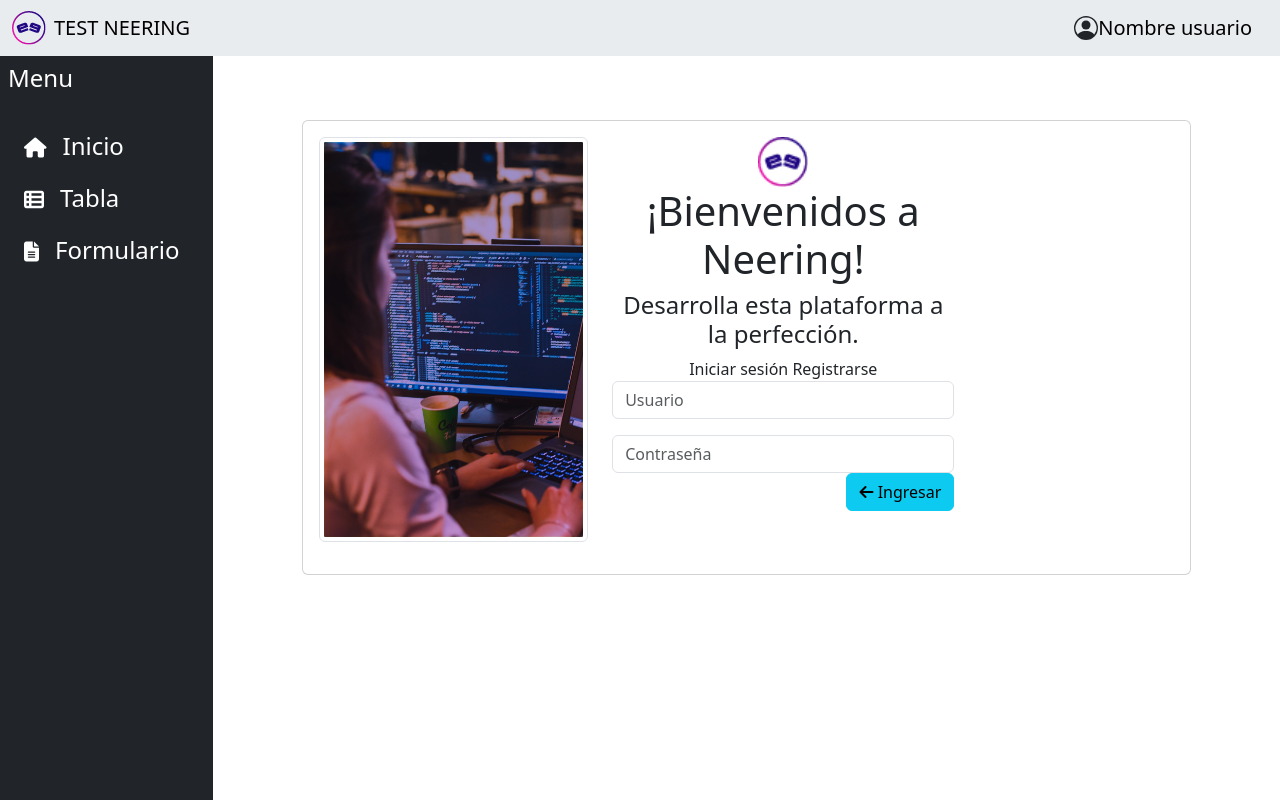
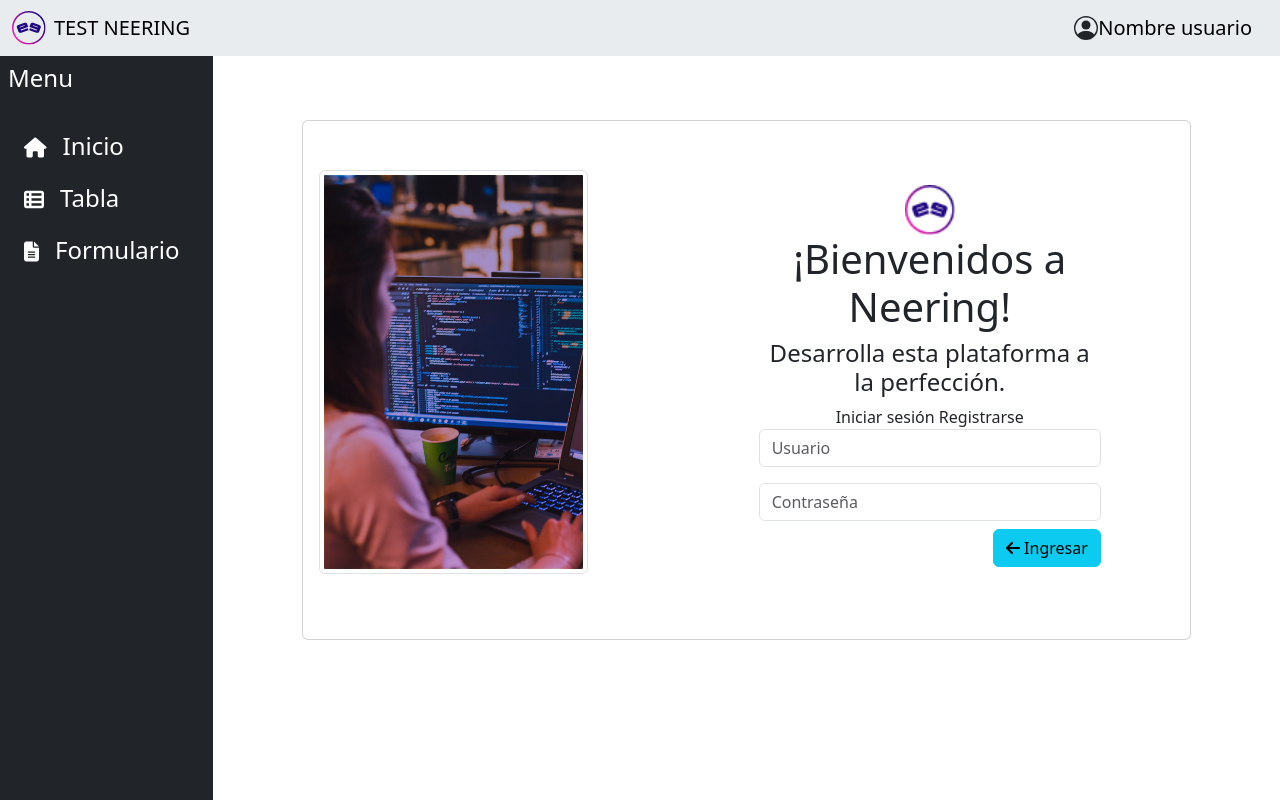
Before and after one commit to bas-clavijo/usuario-vue, a Vue app: page /home in a window 1280 px wide. Built offline with nearby package versions, Linux system fonts and the light colour scheme.

Commit message:
Modificacion en la estructura

```diff
--- a/src/views/HomeView.vue
+++ b/src/views/HomeView.vue
@@ -13,7 +13,7 @@
             </div>
 
             <!-- Columna para los campos de entrada de datos del usuario -->
-            <div class="col-lg-5 text-center">
+            <div class="col-lg-5 offset-lg-2 py-5 text-center">
               <div>
                 <img height="50" width="50" :src="require('@/assets/logo.png')" alt="">
               </div>
@@ -32,7 +32,7 @@
                 <input type="password" id="contraseña" placeholder="Contraseña" class="form-control">
               </div>
               <!-- Botón para ingresar -->
-              <div class="col-md-100 d-flex justify-content-end align-items-center ">
+              <div class="col-md-100 d-flex justify-content-end align-items-center py-2">
                 <router-link :to="{ path: '/tabla' }" class="btn btn-info">
                   <i class="fa-solid fa-arrow-left"></i> Ingresar
                 </router-link>
```
